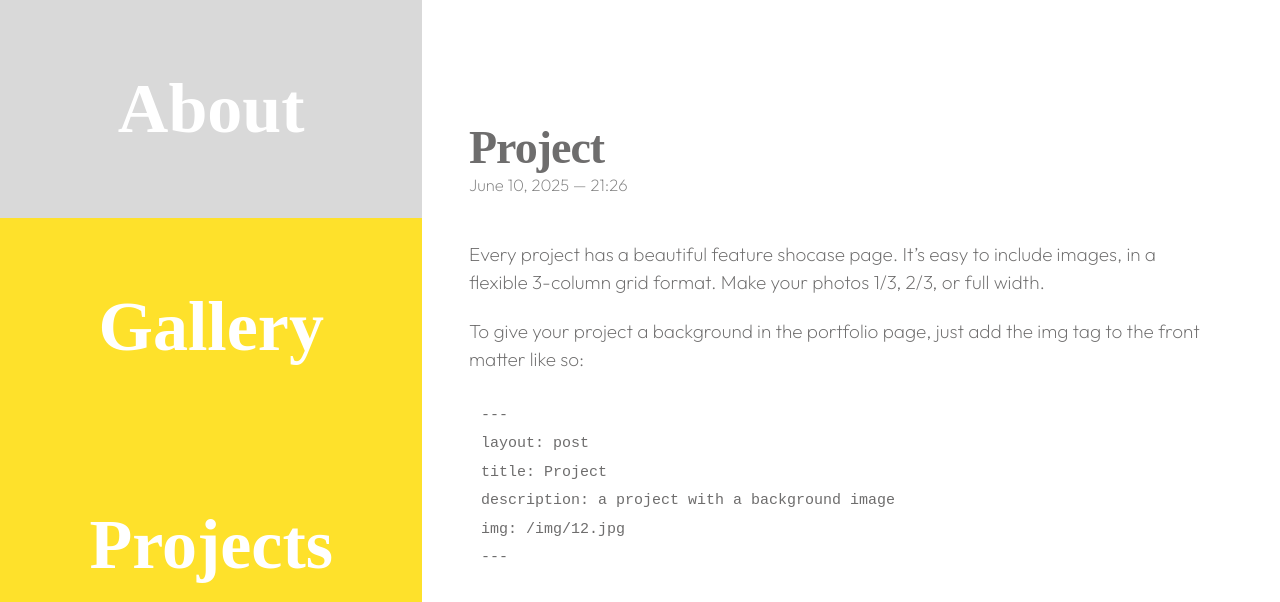
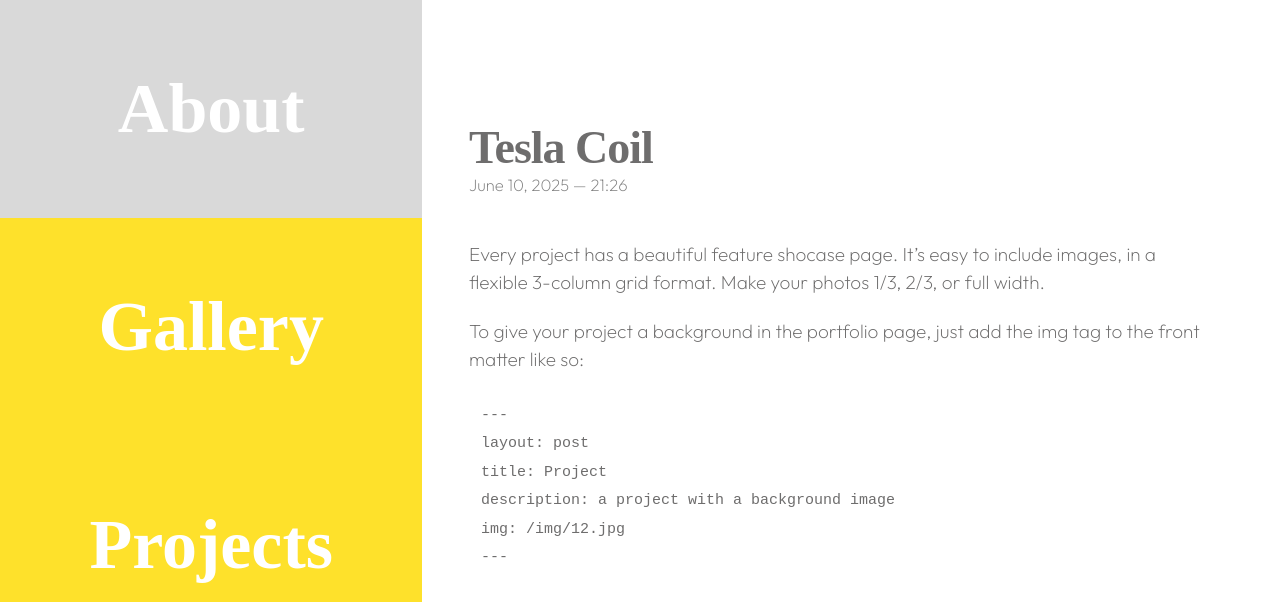
Before and after one commit to Nordicpuff/portfolio, a Jekyll site: the page built from docs/_projects/5_project.markdown, in a window 1280 px wide and 900 px high, cut to the strip 0-602 px from the top of the window. Built offline with Jekyll 4.4.1, drawn with Linux system fonts in a browser that asks for light colours; nearby versions of some CDN libraries; some web fonts are replaced.

Commit message:
Update 5_project.markdown

```diff
--- a/docs/_projects/5_project.markdown
+++ b/docs/_projects/5_project.markdown
@@ -1,7 +1,7 @@
 ---
 layout: post
-title: Project
-description: a project with a background image
+title: Tesla Coil
+description: Papercut, screenprint
 img: ../img/IMG_7740 Medium.jpg
 ---
 
```
